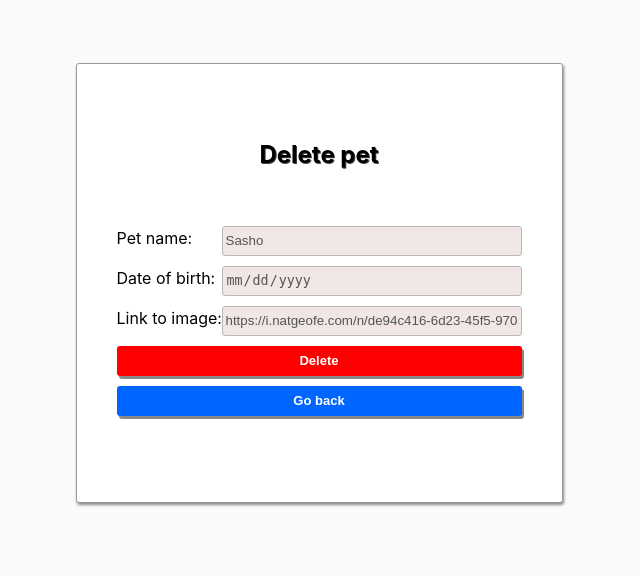
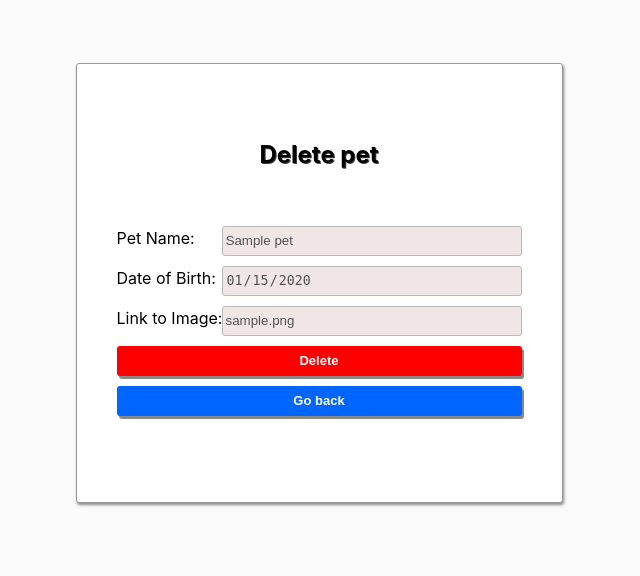
Before and after one commit to VeselinMar/Petstagram, a Django app: a page that uses templates/pets/pet-delete-page.html in a window 1280 px wide. Shown: the part 87-663 px from the top of the page, without its empty margins (321-961 px from the left). Run offline with Django 5.2, Linux system fonts and the light colour scheme; tables that the repository leaves empty hold one stand-in row (values such as "Sample post").

Commit message:
Delete Pet form created + pet-delete-page.html update

```diff
--- a/petstagram/pets/forms.py
+++ b/petstagram/pets/forms.py
@@ -17,3 +17,12 @@ class PetForm(forms.ModelForm):
             'date_of_birth': 'Date of Birth',
             'pet_photo': 'Link to Image',
         }
+
+
+class PetDeleteForm(PetForm):
+    def __init__(self, *args, **kwargs):
+        super().__init__(*args, **kwargs)
+
+        for (_, field) in self.fields.items():
+            field.widget.attrs['disabled'] = 'disabled'
+            field.widget.attrs['readonly'] = 'readonly'
--- a/petstagram/pets/views.py
+++ b/petstagram/pets/views.py
@@ -5,7 +5,7 @@ from django.shortcuts import render, redirect
 
 from django.shortcuts import render
 
-from petstagram.pets.forms import PetForm
+from petstagram.pets.forms import PetForm, PetDeleteForm
 from petstagram.pets.models import Pet
 
 
@@ -56,4 +56,14 @@ def pet_edit(request, username, pet_slug):
 
 
 def pet_delete(request, username, pet_slug):
-    return render(request, template_name='pets/pet-delete-page.html')
+    pet = Pet.objects.get(slug=pet_slug)
+
+    if request.method == "POST":
+        pet.delete()
+        return redirect('profile-details', pk=1)
+
+    form = PetDeleteForm(initial=pet.__dict__)
+    context = {
+        'form': form,
+    }
+    return render(request, template_name='pets/pet-delete-page.html', context=context)
--- a/templates/pets/pet-delete-page.html
+++ b/templates/pets/pet-delete-page.html
@@ -7,22 +7,10 @@
     <div class="edit-delete edit-photo">
         <h2>Delete pet</h2>
         <!-- Starts Delete Pet Form -->
-        <form action="#">
-            <p>
-                <label for="pet-name">Pet name: </label>
-                <input type="text" placeholder="Name" value="Sasho" disabled>
-            </p>
-            <p>
-                <label for="pet-date">Date of birth: </label>
-                <input type="date" disabled>
-            </p>
-            <p>
-                <label for="pet-image">Link to image: </label>
-                <input type="text" placeholder="Link to image"
-                       value="https://i.natgeofe.com/n/de94c416-6d23-45f5-9708-e8d56289268e/naturepl_01132178.jpg?w=636&h=631"
-                       alt="pet image" disabled>
-            </p>
-            <!-- Delete Pet Button -->
+        <form method="post" action='#'>
+            {% csrf_token %}
+            {{ form.as_p }}
+            <!-- Delete Button -->
             <button class="delete-btn" type="submit">Delete</button>
             <!-- Go Back Button -->
             <a class="btn btn-primary" href="javascript:history.back()">
```
